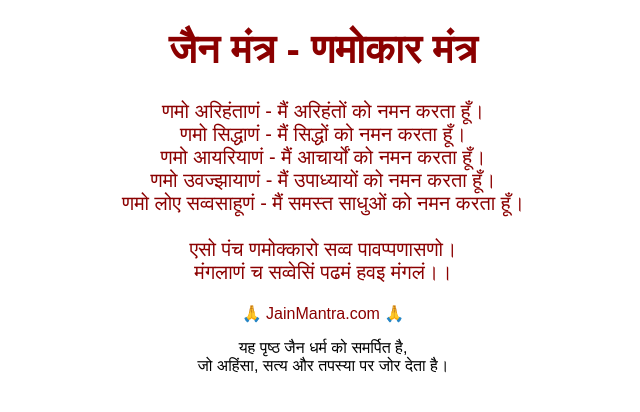
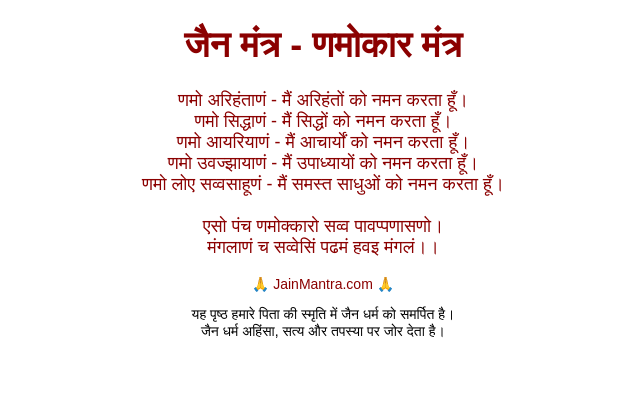
Before and after one commit to VedicJyotishAI/home11, a plain HTML site: page index.html in a window 1280 px wide. Shown: the whole page, without its empty margins (317-957 px from the left). Drawn offline with Linux system fonts and the light colour scheme.

Commit message:
Update index.html

```diff
--- a/index.html
+++ b/index.html
@@ -7,7 +7,7 @@
         body {
             background-color: #FFFFFF;
             color: #8B0000;
-            font-size: 20px;
+            font-size: 18px;
             font-family: "Arial", sans-serif;
             text-align: center;
         }
@@ -37,7 +37,7 @@
     एसो पंच णमोक्कारो सव्व पावप्पणासणो।<br>
     मंगलाणं च सव्वेसिं पढमं हवइ मंगलं।।<br>
 </p>
-<p style="font-size: 16px;">🙏 JainMantra.com 🙏</p>
-<p style="font-size: 16px;color: black;">यह पृष्ठ जैन धर्म को समर्पित है, <br>जो अहिंसा, सत्य और तपस्या पर जोर देता है।</p>
+<p style="font-size: 14px;">🙏 JainMantra.com 🙏</p>
+<p style="font-size: 14px;color: black;">यह पृष्ठ हमारे पिता की स्मृति में जैन धर्म को समर्पित है। <br>जैन धर्म अहिंसा, सत्य और तपस्या पर जोर देता है।</p>
 </body>
 </html>
```
